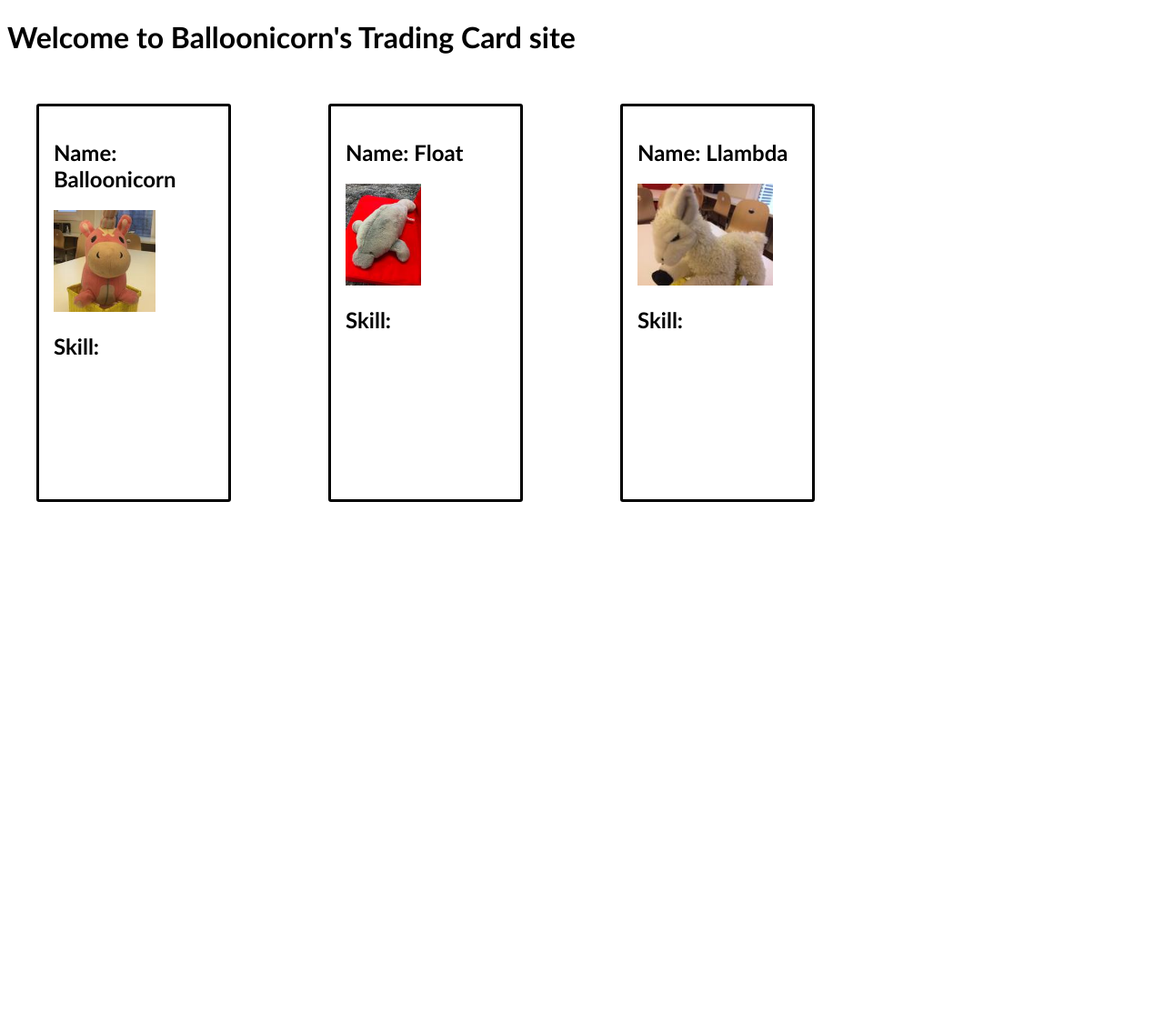
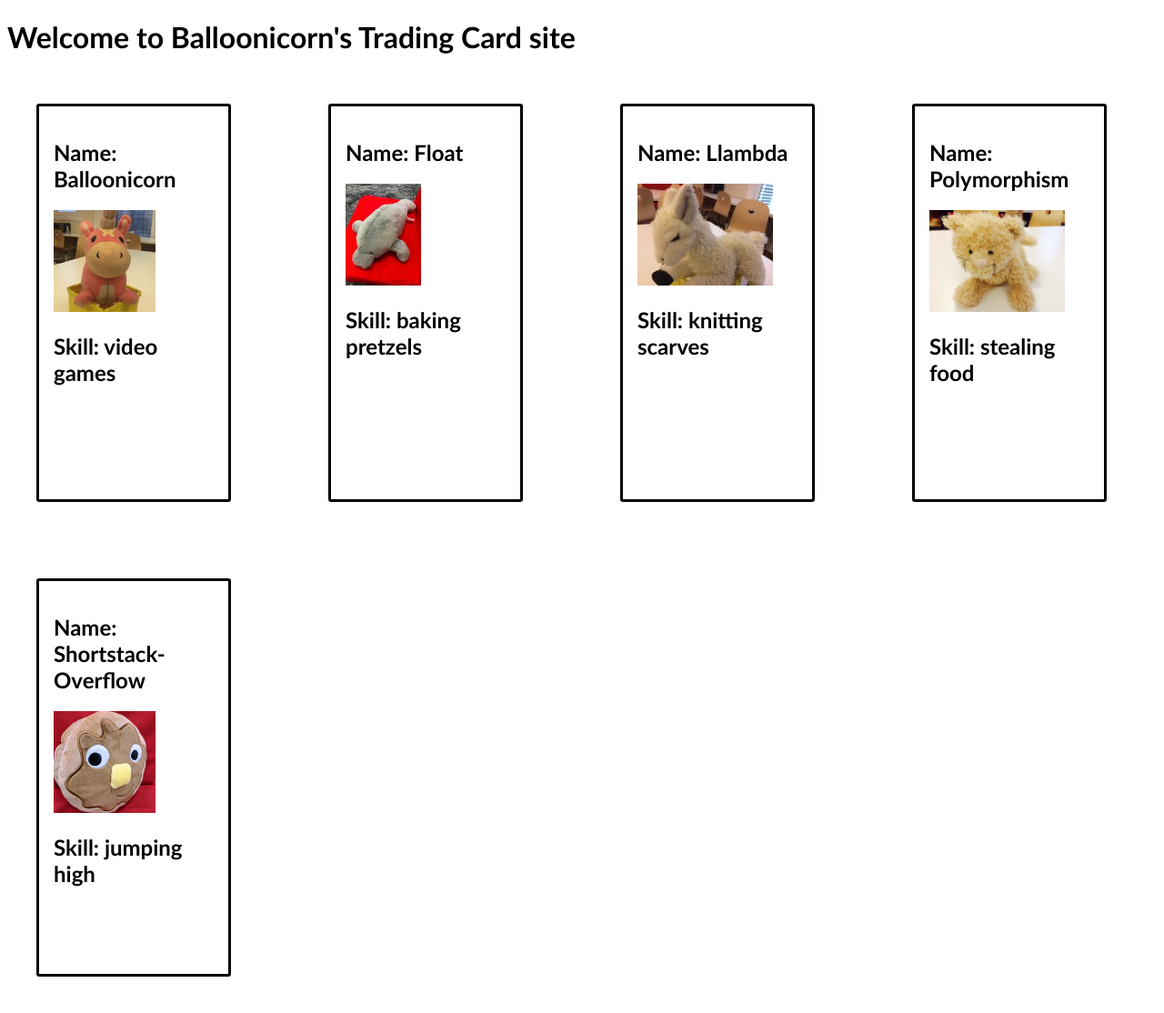
Before and after one commit to hanazzz/hb-react-trading-cards, a Flask app: page /cards in a window 1280 px wide. Shown: the whole page at 91% size. Before the commit the page ends 552 px from the top, so only its background shows below. Run offline with Flask 2, Linux system fonts and the light colour scheme; some libraries are stand-ins or nearby versions.

Commit message:
Added content to the homepage and added trading cards

```diff
--- a/static/js/tradingCard.jsx
+++ b/static/js/tradingCard.jsx
@@ -2,18 +2,62 @@
 
 const tradingCardData = [
   {
-    name: 'Balloonicorn',
-    skill: 'video games',
-    imgUrl: '/static/img/balloonicorn.jpg',
+    name: "Balloonicorn",
+    skill: "video games",
+    imgUrl: "/static/img/balloonicorn.jpg",
+    cardId: 1,
+  },
+  {
+    name: "Float",
+    skill: "baking pretzels",
+    imgUrl: "/static/img/float.jpg",
+    cardId: 2,
+  },
+  {
+    name: "Llambda",
+    skill: "knitting scarves",
+    imgUrl: "/static/img/llambda.jpg",
+    cardId: 3,
+  },
+  {
+    name: "Off-By-One",
+    skill: "climbing mountains",
+    imgUrl: "/static/img/off-by-one.jpeg",
+    cardId: 4,
+  },
+  {
+    name: "Seed.py",
+    skill: "making curry dishes",
+    imgUrl: "/static/img/seedpy.jpeg",
+    cardId: 5,
+  },
+  {
+    name: "Polymorphism",
+    skill: "costumes",
+    imgUrl: "/static/img/polymorphism.jpeg",
+    cardId: 6,
+  },
+  {
+    name: "Short Stack Overflow",
+    skill: "ocean animal trivia",
+    imgUrl: "/static/img/shortstack-overflow.jpeg",
+    cardId: 7,
+  },
+  {
+    name: "Merge",
+    skill: "bullet journaling",
+    imgUrl: "/static/img/merge.png",
+    cardId: 8,
   },
 ];
+
 
 function TradingCard(props) {
   return (
     <div className="card">
       <h2>Name: {props.name}</h2>
       <img src={props.imgUrl} alt="profile" />
-      <h2>Skill: </h2>
+      <h2>Skill: {props.skill} </h2>
     </div>
   );
 }
@@ -32,3 +76,13 @@ ReactDOM.render(
   <TradingCard name="Llambda" skill="knitting scarves" imgUrl="/static/img/llambda.jpg" />,
   document.querySelector('#llambda'),
 );
+
+ReactDOM.render(
+  <TradingCard name="Polymorphism" skill="stealing food" imgUrl="/static/img/polymorphism.jpeg" />,
+  document.querySelector("#polymorphism"),
+);
+
+ReactDOM.render(
+  <TradingCard name="Shortstack-Overflow" skill="jumping high" imgUrl="/static/img/shortstack-overflow.jpeg" />,
+  document.querySelector("#shortstack"),
+);
--- a/templates/cards.html
+++ b/templates/cards.html
@@ -17,6 +17,13 @@
 
   <!-- Mount Llambda's card on to this element. -->
   <div id="llambda"></div>
+
+  <!-- Mount Polymorphism's card to this element. -->
+  <div id="polymorphism"></div>
+
+  <!-- Mount Shortstack-overflow's card to this element. -->
+  <div id="shortstack"></div>
+
 </div>
 
 {% endblock %}
```
Also changed, not shown: static/js/homepage.jsx (+11 -1 lines).
